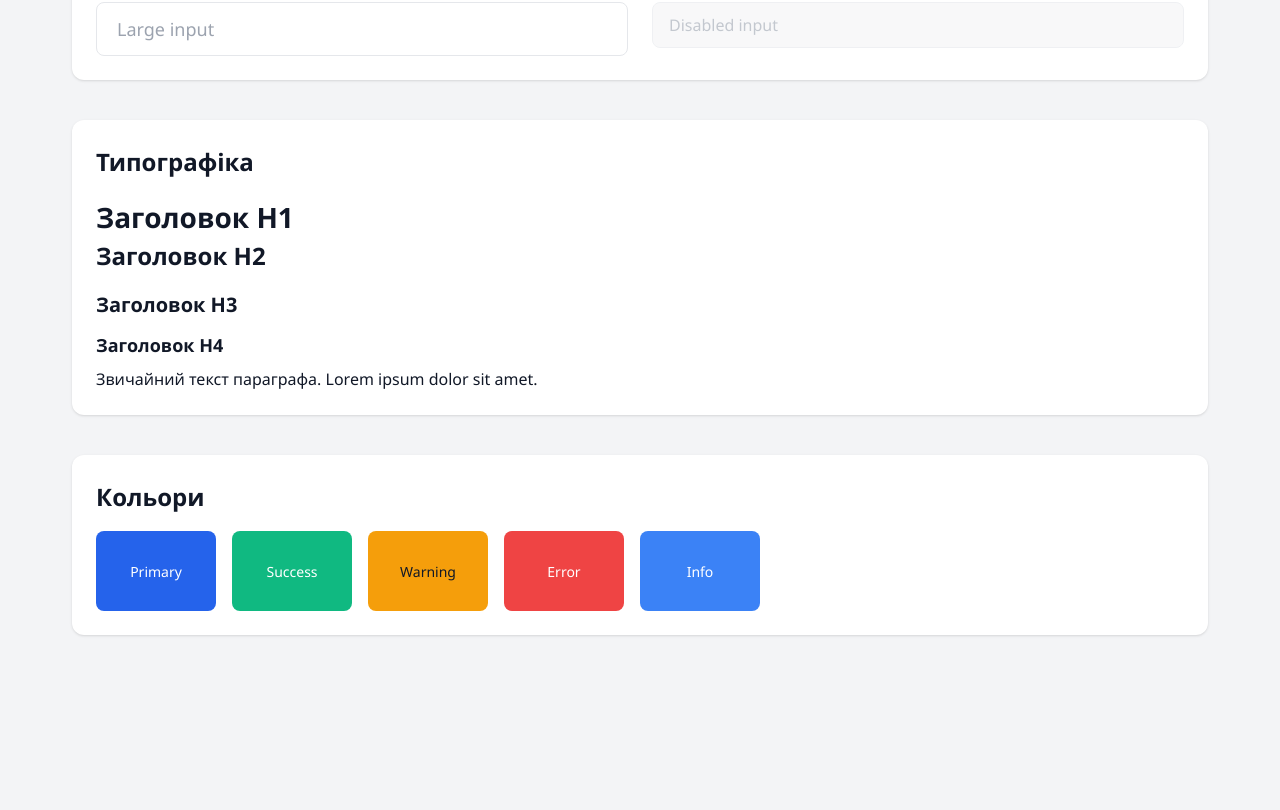
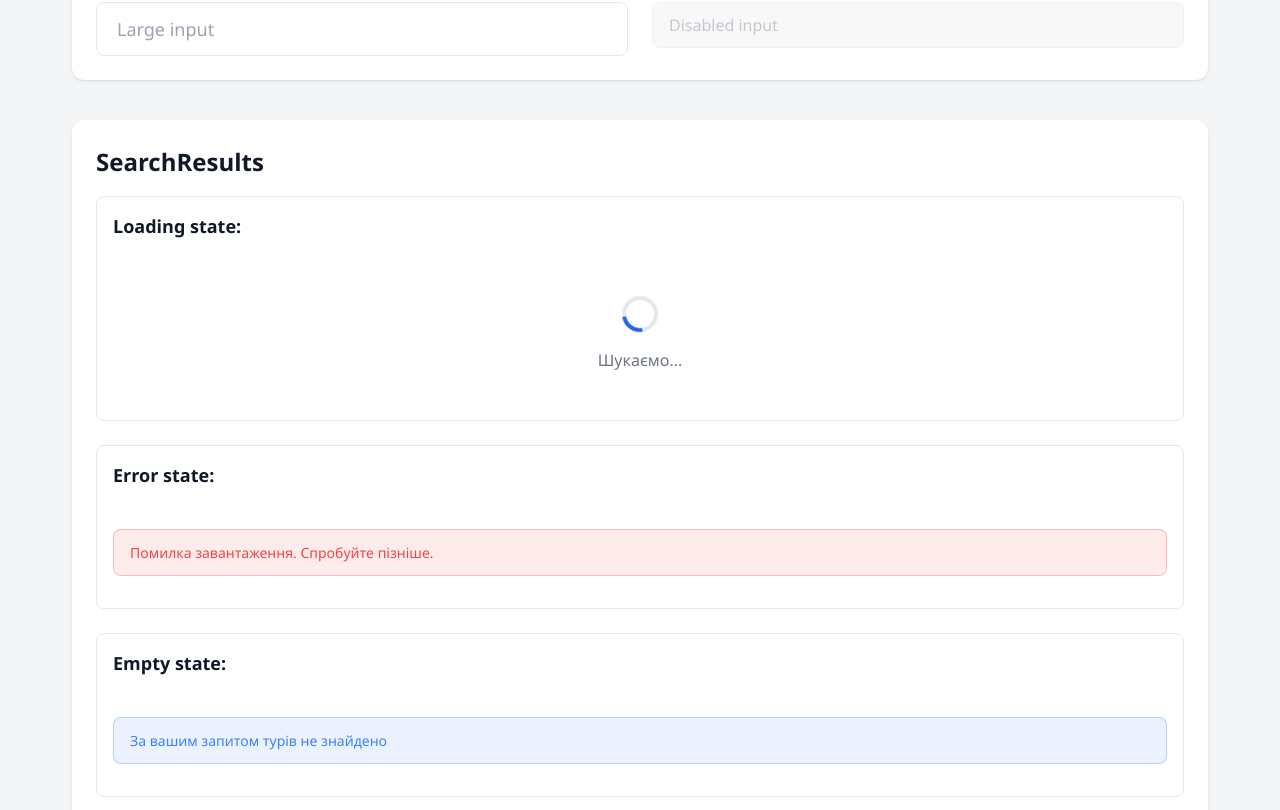
Before and after one commit to webfsi/TestOtpuskUA, a React (Vite) app: page /ui-kit in a window 1280 px wide. Shown: the part 1788-2598 px from the top of the page. Before the commit the page ends 2455 px from the top, so only its background shows below. Built offline with nearby package versions, Linux system fonts and the light colour scheme.

Commit message:
feat: add SearchResults

```diff
--- /dev/null
+++ b/src/features/SearchResults/SearchResults.scss
@@ -0,0 +1,23 @@
+@use "../../styles/variables.scss" as *;
+
+.search-results {
+  margin-top: $spacing-24;
+
+  &--loading {
+    display: flex;
+    flex-direction: column;
+    align-items: center;
+    gap: $spacing-16;
+    padding: $spacing-32 0;
+  }
+
+  &__loading-text {
+    font-size: $font-size-base;
+    color: $color-text-secondary;
+  }
+
+  &--error,
+  &--empty {
+    padding: $spacing-16 0;
+  }
+}
--- /dev/null
+++ b/src/features/SearchResults/SearchResults.tsx
@@ -0,0 +1,53 @@
+import { FC, ReactNode } from "react";
+import { Loader } from "../../components/ui/Loader";
+import { Message } from "../../components/ui/Message";
+import "./SearchResults.scss";
+
+interface SearchResultsProps {
+  isLoading?: boolean;
+  error?: string | null;
+  isEmpty?: boolean;
+  emptyText?: string;
+  children?: ReactNode;
+  className?: string;
+}
+
+export const SearchResults: FC<SearchResultsProps> = ({
+  isLoading,
+  error,
+  isEmpty,
+  emptyText = "За вашим запитом нічого не знайдено",
+  children,
+  className,
+}) => {
+  if (isLoading) {
+    return (
+      <div className={`search-results search-results--loading ${className || ""}`}>
+        <Loader size="lg" />
+        <span className="search-results__loading-text">Шукаємо...</span>
+      </div>
+    );
+  }
+
+  if (error) {
+    return (
+      <div className={`search-results search-results--error ${className || ""}`}>
+        <Message variant="error">{error}</Message>
+      </div>
+    );
+  }
+
+  if (isEmpty) {
+    return (
+      <div className={`search-results search-results--empty ${className || ""}`}>
+        <Message variant="info">{emptyText}</Message>
+      </div>
+    );
+  }
+
+  return (
+    <div className={`search-results ${className || ""}`}>
+      {children}
+    </div>
+  );
+};
--- /dev/null
+++ b/src/features/SearchResults/index.ts
@@ -0,0 +1 @@
+export * from "./SearchResults";
--- a/src/pages/UIKit/UIKit.scss
+++ b/src/pages/UIKit/UIKit.scss
@@ -99,6 +99,22 @@
     }
   }
 
+  &__search-results {
+    display: flex;
+    flex-direction: column;
+    gap: $spacing-24;
+
+    > div {
+      border: 1px solid $color-border;
+      border-radius: $border-radius-base;
+      padding: $spacing-16;
+
+      h4 {
+        margin: 0 0 $spacing-8 0;
+      }
+    }
+  }
+
   &__colors {
     display: flex;
     flex-wrap: wrap;
--- a/src/pages/UIKit/UIKit.tsx
+++ b/src/pages/UIKit/UIKit.tsx
@@ -4,6 +4,7 @@ import { Button } from "../../components/ui/Button";
 import { Dropdown, DropdownItem } from "../../components/ui/Dropdown";
 import { Loader } from "../../components/ui/Loader";
 import { Message } from "../../components/ui/Message";
+import { SearchResults } from "../../features/SearchResults";
 import "./UIKit.scss";
 import { mockCountries } from "../../mocks";
 
@@ -129,6 +130,24 @@ function UIKit() {
       </section>
 
       <section className="ui-kit__section">
+        <h2>SearchResults</h2>
+        <div className="ui-kit__search-results">
+          <div>
+            <h4>Loading state:</h4>
+            <SearchResults isLoading />
+          </div>
+          <div>
+            <h4>Error state:</h4>
+            <SearchResults error="Помилка завантаження. Спробуйте пізніше." />
+          </div>
+          <div>
+            <h4>Empty state:</h4>
+            <SearchResults isEmpty emptyText="За вашим запитом турів не знайдено" />
+          </div>
+        </div>
+      </section>
+
+      <section className="ui-kit__section">
         <h2>Типографіка</h2>
         <h1>Заголовок H1</h1>
         <h2>Заголовок H2</h2>
```
